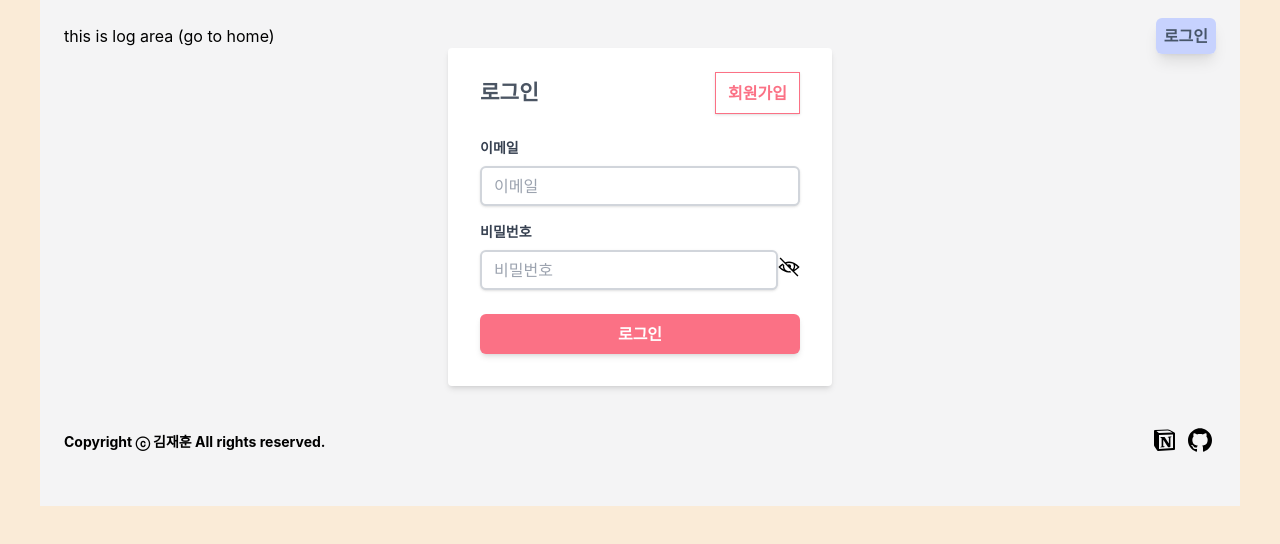
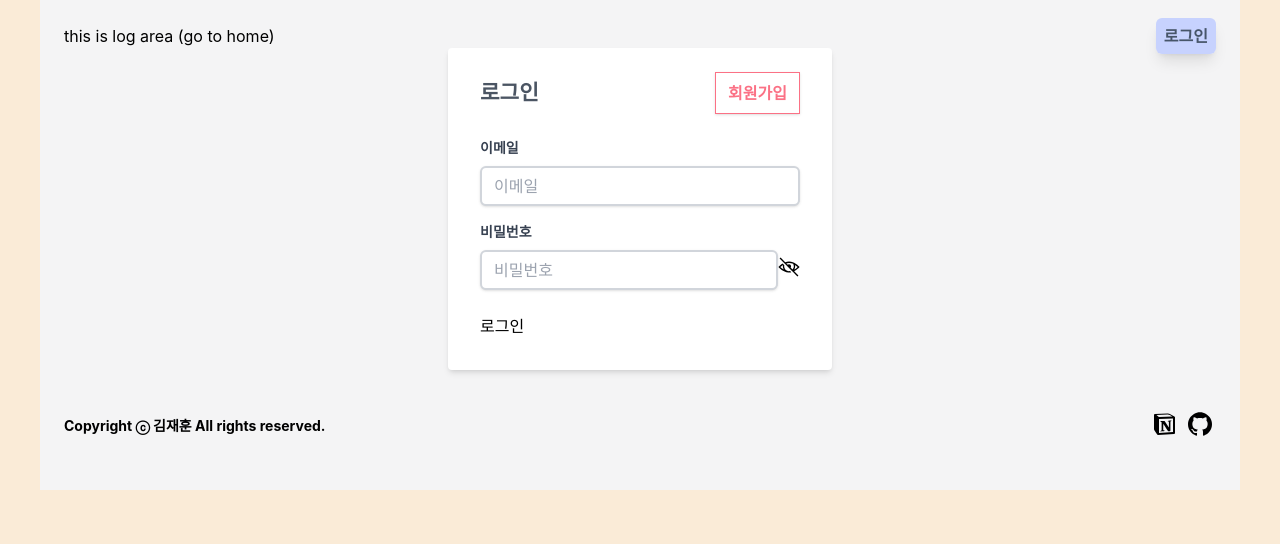
Before and after one commit to kimbackdoo/Study-Full-Stack, a Next.js app in the folder front-end/: page /sign-in in a window 1280 px wide. Shown: the top 544 px of the page. Built offline with nearby package versions, Linux system fonts and the light colour scheme.

Commit message:
fix: Button 컴포넌트 조금 더 유연하게 수정

```diff
--- a/front-end/src/components/Button/constants.ts
+++ b/front-end/src/components/Button/constants.ts
@@ -1,5 +1,5 @@
 export type ButtonSize = 'xs' | 'sm' | 'base' | 'lg' | 'xl'
-export type ButtonTheme = 'success' | 'error' | 'warning' | 'default'
+export type ButtonTheme = 'success' | 'error' | 'warning' | 'sign' | 'default'
 
 export const DEFAULT = 'py-2 w-full rounded-md shadow-md font-bold text-white transition-all'
 
@@ -17,5 +17,6 @@ export const THEMES = {
     success: 'bg-sky-500',
     error: 'bg-red-400',
     warning: 'bg-amber-400',
-    default: 'bg-rose-400',
+    sign: 'bg-rose-400',
+    default: 'bg-white',
 }
--- a/front-end/src/components/Button/index.tsx
+++ b/front-end/src/components/Button/index.tsx
@@ -9,16 +9,27 @@ import {
 } from '@components/Button/constants'
 
 interface ButtonProps extends HTMLAttributes<HTMLButtonElement> {
+    type?: 'button' | 'submit'
     size?: ButtonSize
     theme?: ButtonTheme
     disabled?: boolean
     children?: ReactNode
 }
 
-function Button({ size = 'base', theme = 'default', disabled, children, ...rest }: ButtonProps) {
+function Button({
+    type = 'button',
+    size = 'base',
+    theme = 'default',
+    disabled,
+    children,
+    ...rest
+}: ButtonProps) {
+    const defaultStyle = theme === 'default' ? '' : DEFAULT
+
     return (
         <button
-            className={`${THEMES[theme]} ${SIZES[size]} ${DEFAULT} ${PSEUDOS}`}
+            className={`${THEMES[theme]} ${SIZES[size]} ${defaultStyle} ${PSEUDOS}`}
+            type={type}
             disabled={disabled}
             {...rest}
         >
```
